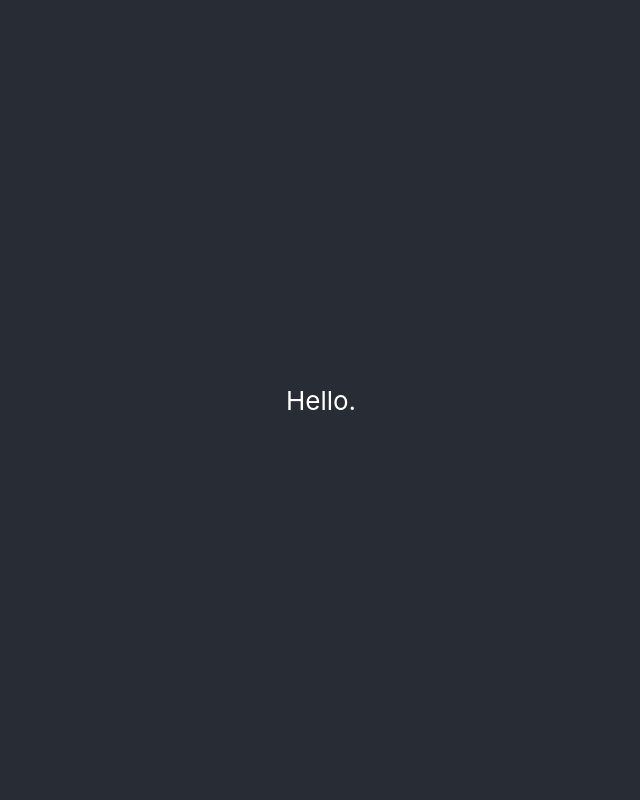
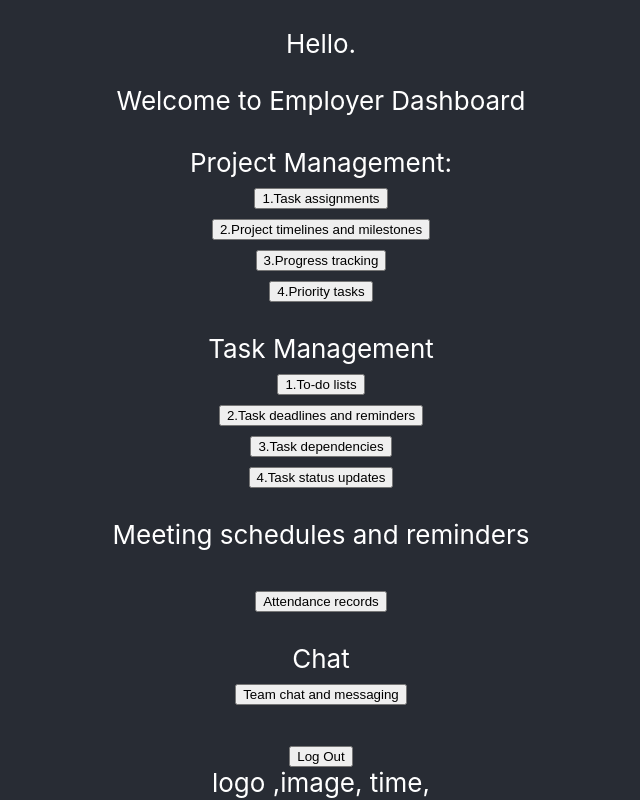
Before and after one commit to DevDynasty01/connect-u, a React (Create React App) app: page /manager-page in a window 1280 px wide. Shown: the whole page, without its empty margins (319-959 px from the left). Built offline with nearby package versions, Linux system fonts and the light colour scheme.

Commit message:
Adding Pages

```diff
--- a/package.json
+++ b/package.json
@@ -17,6 +17,7 @@
 		"mysql2": "^3.3.5",
 		"react": "^18.2.0",
 		"react-dom": "^18.2.0",
+		"react-router-dom": "^6.13.0",
 		"react-scripts": "5.0.1",
 		"style-loader": "^3.3.3",
 		"web-vitals": "^2.1.4",
--- a/src/App.css
+++ b/src/App.css
@@ -1,9 +1,5 @@
 .App {
   text-align: center;
-}
-
-
-.App-header {
   background-color: #282c34;
   min-height: 100vh;
   display: flex;
--- a/src/App.js
+++ b/src/App.js
@@ -1,17 +1,30 @@
 import './App.css';
 import React from 'react';
 
+import { EmployeePage } from './Pages/EmployeePage';
+import { LoginForm } from './Pages/LoginForm';
+import { SignUpForm } from './Pages/SignUpForm';
+import { HomePage } from './Pages/HomePage';
+import { EmployerTask } from './Pages/EmployerTask';
+import { BrowserRouter, Routes, Route } from 'react-router-dom';
+
 function App() {
   return (
-    <div className="App">
-      <header className="App-header">
-        <p>
-          Hello.
-        </p>
-
-      </header>
-    </div>
-  );
+		<div className='App'>
+			<header>
+				<p>Hello.</p>
+			</header>
+			<BrowserRouter>
+				<Routes>
+					<Route path='/' element={<HomePage />} />
+					<Route path='/login' element={<LoginForm />} />
+					<Route path='/new-user' element={<SignUpForm />} />
+					<Route path='/manager-page' element={<EmployerTask />} />
+					<Route path='/employee-page' element={<EmployeePage />} />
+				</Routes>
+			</BrowserRouter>
+		</div>
+	);
 }
 
 export default App;
--- /dev/null
+++ b/src/Pages/EmployeePage.js
@@ -0,0 +1,40 @@
+import React from 'react';
+
+export const EmployeePage = () => {
+	const task1Completed = () => {
+		console.log('Task 1 completed');
+	};
+
+	const task2Completed = () => {
+		console.log('Task 2 completed');
+	};
+
+	const task3Completed = () => {
+		console.log('Task 3 completed');
+	};
+
+	return (
+		<div>
+			<h1>Welcome Valued Team Member!</h1>
+			<p>Ada Lovelace</p>
+			<img
+				src='https://pbs.twimg.com/profile_images/626331479061233664/9BNQV22V_400x400.jpg'
+				alt='Profile Pic'
+			></img>
+			<div>
+				<p>Task Manager</p>
+				<ol>
+					<li>
+						<button onClick={task1Completed}>Done</button> New Hire Orientation{' '}
+					</li>
+					<li>
+						<button onClick={task2Completed}>Done</button> Client Meeting
+					</li>
+					<li>
+						<button onClick={task3Completed}>Done</button> Coaching One-On-One
+					</li>
+				</ol>
+			</div>
+		</div>
+	);
+};
--- /dev/null
+++ b/src/Pages/EmployerTask.js
@@ -0,0 +1,53 @@
+import React from 'react';
+
+export const EmployerTask = () => {
+	return (
+		<>
+			<div>Welcome to Employer Dashboard</div>
+			<br />
+			<div>
+				Project Management:
+				<br />
+				<button> 1.Task assignments </button>
+				<br />
+				<button> 2.Project timelines and milestones</button>
+				<br />
+				<button> 3.Progress tracking</button>
+				<br />
+				<button>4.Priority tasks </button>
+			</div>
+			<br />
+
+			<div>
+				Task Management
+				<br />
+				<button>1.To-do lists</button>
+				<br />
+				<button>2.Task deadlines and reminders</button>
+				<br />
+				<button>3.Task dependencies</button>
+				<br />
+				<button>4.Task status updates</button>
+			</div>
+			<br />
+			<div> Meeting schedules and reminders </div>
+			<br />
+			<div>
+				<button>Attendance records</button>
+			</div>
+			<br />
+
+			<div>
+				Chat
+				<br />
+				<button>Team chat and messaging</button>
+			</div>
+			<br />
+			<div>
+				<button> Log Out</button>
+			</div>
+
+			<footer> logo ,image, time, </footer>
+		</>
+	);
+};
--- /dev/null
+++ b/src/Pages/HomePage.js
@@ -0,0 +1,27 @@
+import React from 'react';
+import { useNavigate } from 'react-router-dom';
+
+export const HomePage = () => {
+	const navigate = useNavigate();
+
+	const login = () => {
+		console.log('You are logged in');
+		navigate('/login');
+	};
+
+	const newUser = () => {
+		console.log(
+			'User not in the system / enter organization to verify info  (depending of time available)'
+		);
+	};
+
+	return (
+		<div className='Home-page'>
+			<h1>Hello!</h1>
+			<h2> What do you want to do?</h2>
+			<button onClick={login}> Log in to your account</button>
+			<br />
+			<button onClick={newUser}> I'm new</button>
+		</div>
+	);
+};
--- /dev/null
+++ b/src/Pages/LoginForm.js
@@ -0,0 +1,35 @@
+import React, { useRef } from 'react';
+
+export const LoginForm = () => {
+	const userNameRef = useRef('');
+	const passWordRef = useRef('');
+
+	const handleFirstBox = (change) => {
+		userNameRef.current = change.target.value;
+	};
+
+	const handleSecondBox = (change) => {
+		passWordRef.current = change.target.value;
+	};
+
+	const handleClick = () => {
+		alert('Hello User');
+		console.log(userNameRef.current);
+		console.log(passWordRef.current);
+	};
+
+	return (
+		<div className='boxes'>
+			<h1>Login</h1>
+
+			<label>username</label>
+
+			<input type='username' onChange={handleFirstBox} />
+			<br />
+			<label>password</label>
+			<input type='password' onChange={handleSecondBox} />
+
+			<button onClick={handleClick}>Submit</button>
+		</div>
+	);
+};
--- /dev/null
+++ b/src/Pages/SignUpForm.js
@@ -0,0 +1,85 @@
+import React, { useRef } from 'react';
+
+export const SignUpForm = () => {
+	const firstNameRef = useRef('');
+	const lastNameRef = useRef('');
+	const emailRef = useRef('');
+	const userNameRef = useRef('');
+	const passWordRef = useRef('');
+	const phoneNumberRef = useRef('');
+	const addressRef = useRef('');
+
+	const handleFirstBox = (change) => {
+		firstNameRef.current = change.target.value;
+	};
+
+	const handleSecondBox = (change) => {
+		lastNameRef.current = change.target.value;
+	};
+
+	const handleThirdBox = (change) => {
+		emailRef.current = change.target.value;
+	};
+
+	const handleFourthBox = (change) => {
+		userNameRef.current = change.target.value;
+	};
+
+	const handleFifthBox = (change) => {
+		passWordRef.current = change.target.value;
+	};
+
+	const handleSixthBox = (change) => {
+		phoneNumberRef.current = change.target.value;
+	};
+
+	const handleSeventhBox = (change) => {
+		addressRef.current = change.target.value;
+	};
+	const handleClick = () => {
+		alert('User created');
+		console.log(userNameRef.current);
+		console.log(passWordRef.current);
+	};
+
+	return (
+		<>
+			<h1>Sign Up</h1>
+
+			<label>First Name</label>
+			<input type='text' onChange={handleFirstBox} />
+
+			<br />
+
+			<label>Last Name</label>
+			<input type='text' onChange={handleSecondBox} />
+
+			<br />
+
+			<label>Email</label>
+			<input type='email' onChange={handleThirdBox} />
+
+			<br />
+
+			<label>Username</label>
+			<input type='username' onChange={handleFourthBox} />
+
+			<br />
+
+			<label>Password</label>
+			<input type='password' onChange={handleFifthBox} />
+
+			<br />
+
+			<label>Phone Number</label>
+			<input type='phone number' onChange={handleSixthBox} />
+
+			<br />
+
+			<label>Address</label>
+			<input type='address' onChange={handleSeventhBox} />
+
+			<button onClick={handleClick}>Submit</button>
+		</>
+	);
+};
```
Also changed, not shown: 1 other file (tests, documents, lock files or other folders).
